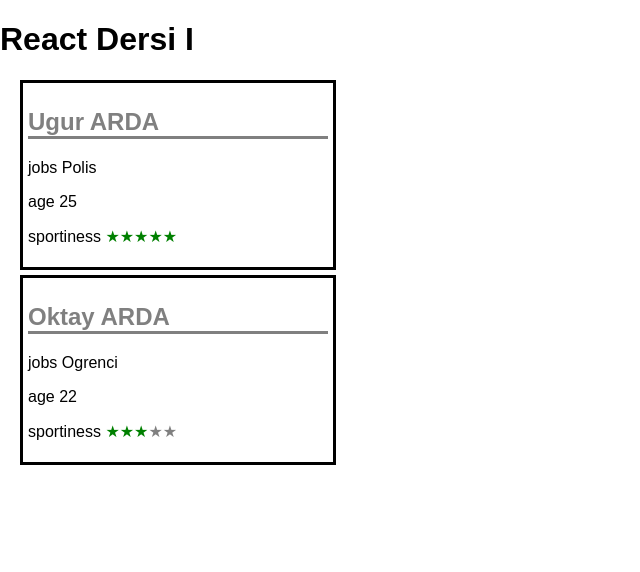
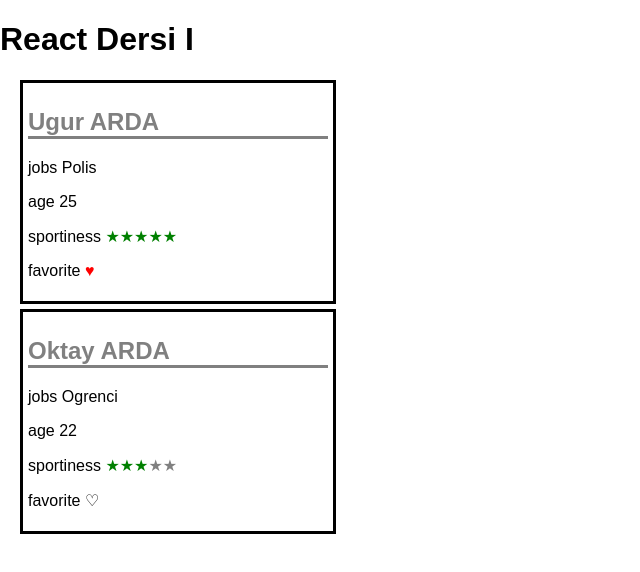
Before and after one commit to hoarda/react-dersi-1, a React (Create React App) app: page / in a window 1280 px wide. Shown: the top 572 px of the page, without its empty margins (0-640 px from the left). Built offline with nearby package versions, Linux system fonts and the light colour scheme.

Commit message:
favori eklemesi

```diff
--- a/src/App.js
+++ b/src/App.js
@@ -19,10 +19,28 @@ function Person(props) {
       <p>
         sportiness <Stars number={props.sportiness} />
       </p>
+      <p>
+        favorite <Heart imo={props.favorite} />
+      </p>
     </div>
   );
 }
-
+function Heart(props) {
+  if (props.imo === true) {
+    return (
+      // (props.favorite==true)
+      <span>
+        <span style={{ color: "red" }}> {"♥"}</span>
+      </span>
+    );
+  } else {
+    return (
+      <span>
+        <span style={{ color: "black" }}> {"♡"}</span>
+      </span>
+    );
+  }
+}
 function Stars(props) {
   return (
     <span>
@@ -36,8 +54,20 @@ function App() {
   return (
     <div>
       <h1>React Dersi I</h1>
-      <Person name="Ugur ARDA" jobs="Polis" age="25" sportiness={5} />
-      <Person name="Oktay ARDA" jobs="Ogrenci" age="22" sportiness={3} />
+      <Person
+        name="Ugur ARDA"
+        jobs="Polis"
+        age="25"
+        sportiness={5}
+        favorite={true}
+      />
+      <Person
+        name="Oktay ARDA"
+        jobs="Ogrenci"
+        age="22"
+        sportiness={3}
+        favorite={false}
+      />
     </div>
   );
 }
```
